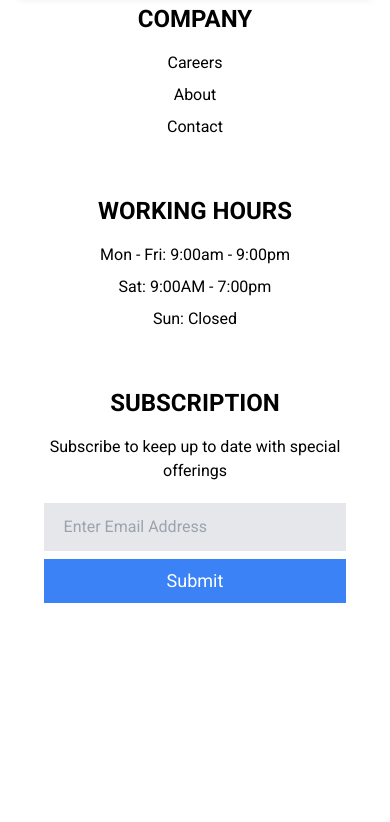
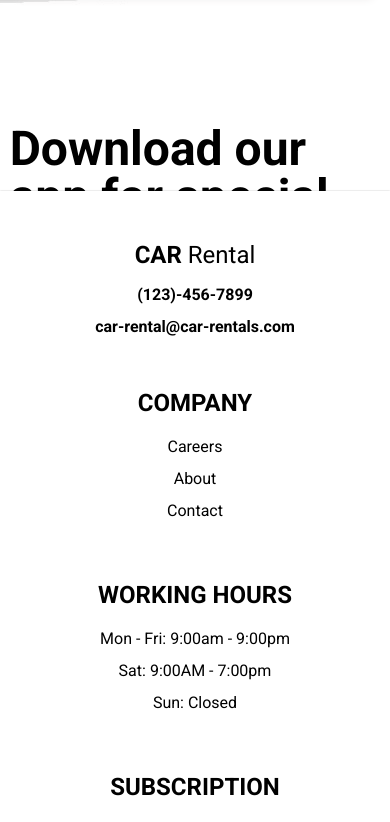
Before and after one commit to Drayved/Car-Rental-Site, a React (Vite) app: page / in a window 390 px wide. Shown: the part 9112-9934 px from the top of the page. Before the commit the page ends 9787 px from the top, so only its background shows below. Built offline with nearby package versions, Linux system fonts and the light colour scheme.

Commit message:
Fixed footer from hiding elements on landing page

```diff
--- a/src/components/MobileApp.tsx
+++ b/src/components/MobileApp.tsx
@@ -4,7 +4,7 @@ const MobileApp = () => {
 
     return(
         <>
-        <div className="flex flex-col">
+        <div className="flex flex-col pb-96 md:pb-0">
             <div className=" w-[99%]  flex flex-col ">
                 <div className="2xl:w-[30%]  w-[95%] md:w-[80%]  flex flex-col items-center 2xl:items-start 2xl:text-left mx-auto 2xl:ml-[20%]">
                     <h1 className="text-5xl font-bold">Download our app for special offers and rewards</h1>
```
